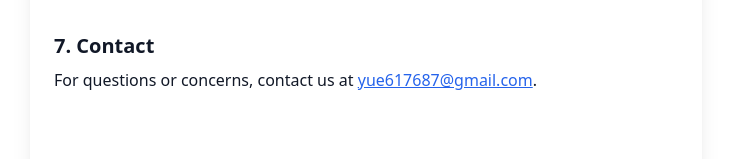
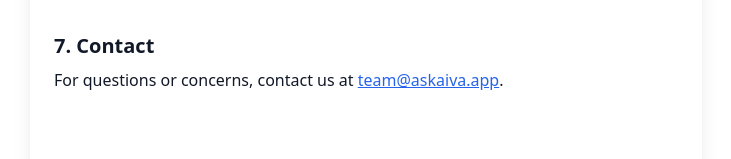
Before and after one commit to ramenthecorgi/aiva-frontend, a React (Create React App) app: page /terms-of-service in a window 1280 px wide. Shown: the part 988-1147 px from the top of the page, without its empty margins (274-1005 px from the left). Built offline with nearby package versions, Linux system fonts and the light colour scheme.

Commit message:
team email

```diff
--- a/src/pages/PrivacyPolicy.js
+++ b/src/pages/PrivacyPolicy.js
@@ -19,7 +19,7 @@ const PrivacyPolicy = () => (
     <p className="mb-4">This prototype may integrate with third-party services (e.g., email providers). We do not control the privacy practices of these providers.</p>
 
     <h2 className="text-xl font-semibold mt-8 mb-2">Contact</h2>
-    <p>If you have any questions about this privacy policy, you can contact us at <a href="mailto:yue617687@gmail.com" className="text-blue-600 underline">yue617687@gmail.com</a>.</p>
+    <p>If you have any questions about this privacy policy, you can contact us at <a href="mailto:team@askaiva.app" className="text-blue-600 underline">yue617687@gmail.com</a>.</p>
   </main>
 );
 
--- a/src/pages/TermsOfService.js
+++ b/src/pages/TermsOfService.js
@@ -25,7 +25,7 @@ const TermsOfService = () => (
     <p className="mb-4">By submitting feedback or suggestions, you grant us the right to use it to improve the product with no obligation to compensate you.</p>
 
     <h2 className="text-xl font-semibold mt-8 mb-2">7. Contact</h2>
-    <p>For questions or concerns, contact us at <a href="mailto:yue617687@gmail.com" className="text-blue-600 underline">yue617687@gmail.com</a>.</p>
+    <p>For questions or concerns, contact us at <a href="mailto:team@askaiva.app" className="text-blue-600 underline">team@askaiva.app</a>.</p>
   </main>
 );
 
```
